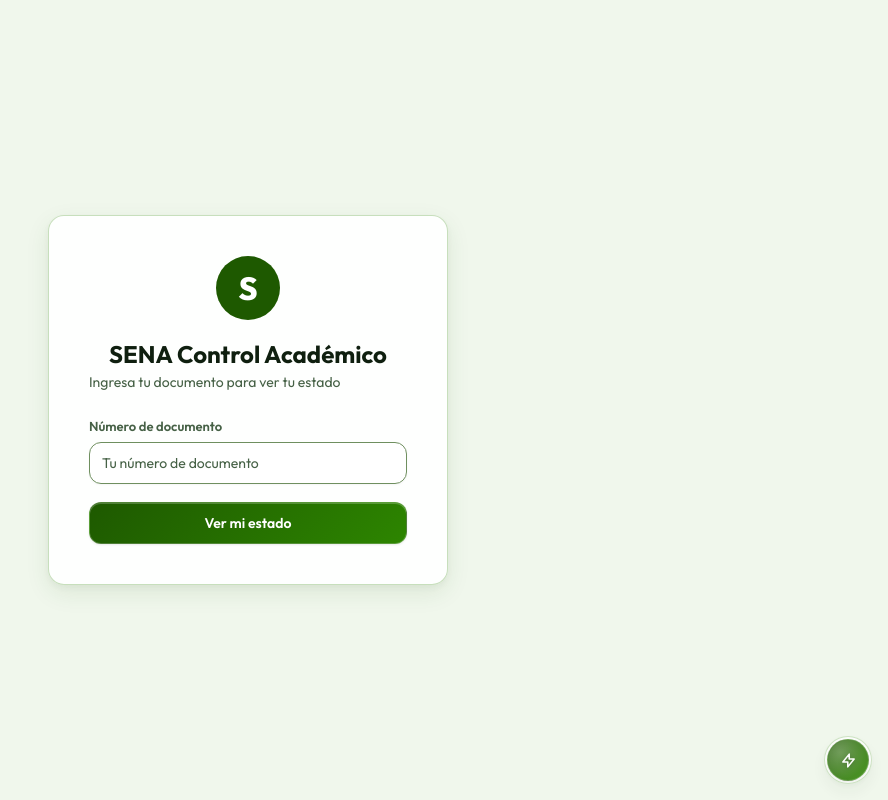
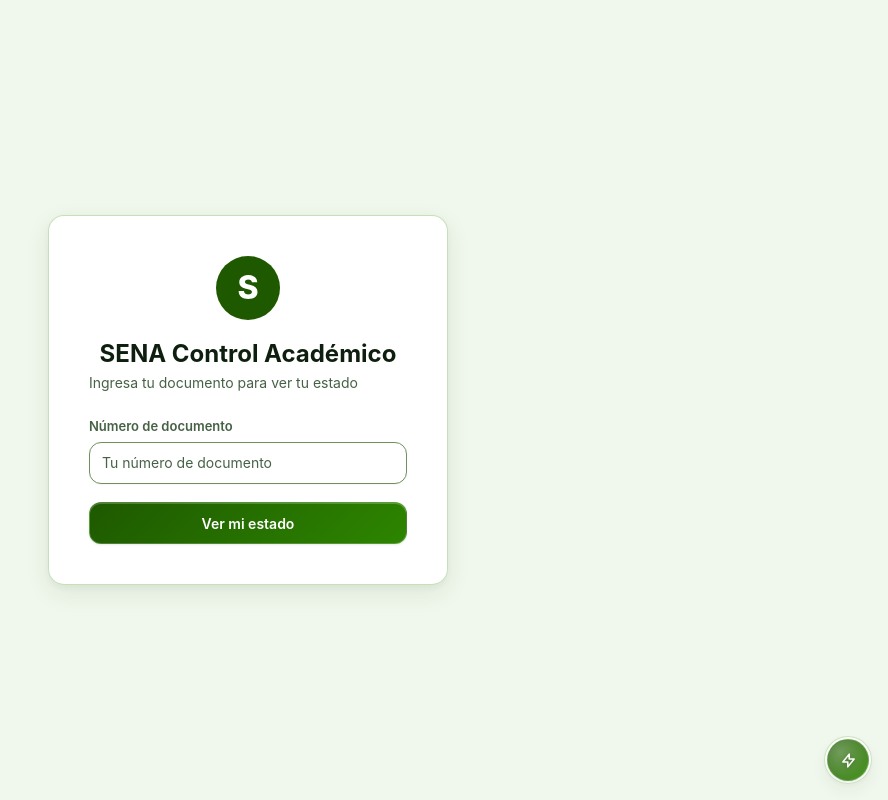
Before and after one commit to miuguelt/panel-de-instructores, a Flask app: page /aprendiz/1 in a window 1280 px wide. Shown: the whole page, without its empty margins (392-1280 px from the left). Run offline with Flask 3, Linux system fonts and the light colour scheme; data that the repository does not hold is empty; some libraries are stand-ins or nearby versions.

Commit message:
Update base.html

```diff
--- a/app/templates/base.html
+++ b/app/templates/base.html
@@ -7,10 +7,7 @@
     <meta name="description" content="Control académico de fichas, asistencia, tareas y seguimiento SENA.">
     <meta name="csrf-token" content="{{ csrf_token() }}">
     <title>{% block title %}SENA Control Académico{% endblock %}</title>
-    <link rel="preconnect" href="https://fonts.googleapis.com">
-    <link rel="preconnect" href="https://fonts.gstatic.com" crossorigin>
-    <link rel="preload" href="https://fonts.googleapis.com/css2?family=Outfit:wght@300;400;500;600;700;800;900&display=swap" as="style" onload="this.onload=null;this.rel='stylesheet'">
-    <noscript><link href="https://fonts.googleapis.com/css2?family=Outfit:wght@300;400;500;600;700;800;900&display=swap" rel="stylesheet"></noscript>
+    <noscript></noscript>
     <link rel="stylesheet" href="{{ url_for('static', filename='css/styles.css') }}">
     <link rel="stylesheet" href="{{ url_for('static', filename='css/utilidades.css') }}">
     <link rel="stylesheet" href="{{ url_for('static', filename='css/viz.css') }}">
```
